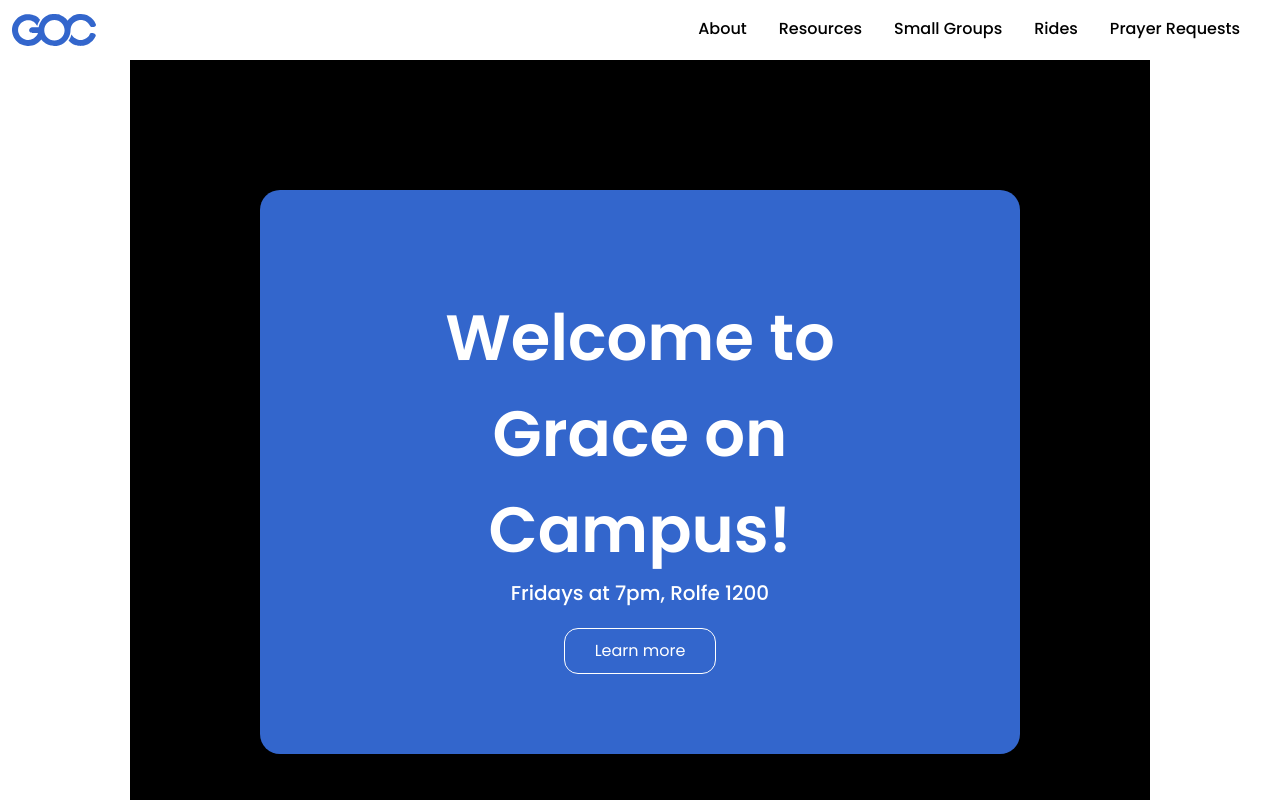
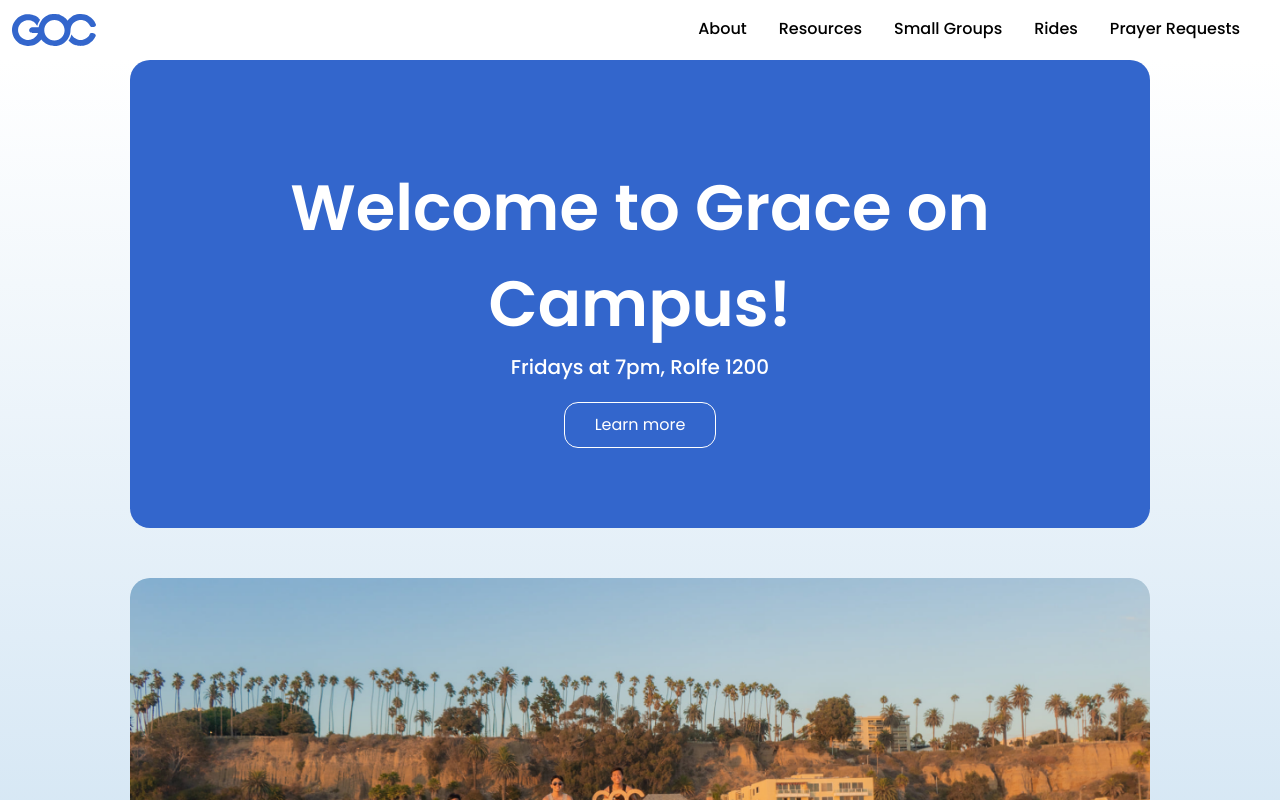
Before and after one commit to graceoncampus/goc-web-v3, a React (Create React App) app: page / in a window 1280 px wide. Shown: the top 800 px of the page. Built offline with nearby package versions, Linux system fonts and the light colour scheme; no server answers; what aws-amplify would draw is missing.

Commit message:
change landing page background styling

```diff
--- a/src/Components/User/Landing/Landing.scss
+++ b/src/Components/User/Landing/Landing.scss
@@ -42,36 +42,9 @@ html {
     flex-direction: column;
     align-items: center;
     justify-content: center;
-}
-
-.landing-top-container {
-    display: flex;
-    flex-direction: column;
-    align-items: center;
-    position: relative;
-    padding: rem.convert(130px);
-    width: 100%;
-}
-
-.landing-bottom-container {
-    display: flex;
-    flex-direction: column;
-    align-items: center;
-    position: relative;
-    padding: rem.convert(130px);
-    padding-top: 0;
-    width: 100%;
-    background-color: white;
-}
-
-.landing-black-background {
-    background-color: black;
-    width: 100%;
-    height: 70%;
-    position: absolute;
-    top: 0;
-    left: 0;
-    z-index: -1;
+    background: linear-gradient(#FFF, #D4E6F4);
+    background-repeat: no-repeat;
+    background-attachment: fixed;
 }
 
 .landing-rounded-blue-box {
--- a/src/Components/User/Landing/Landing.tsx
+++ b/src/Components/User/Landing/Landing.tsx
@@ -1,5 +1,4 @@
-/**
- * Landing Page
+ /* Landing Page
  */
 
 import React from 'react';
@@ -49,8 +48,6 @@ const LandingBody = () => {
 
     return (
         <div className={'landing-container'}>
-            <div className={'landing-top-container'}>
-                <div className={'landing-black-background'}/>
             <div className={'landing-rounded-blue-box'}>
                 <div className={'landing-welcome-title'}>Welcome to Grace on Campus!</div>
                 <div className={'landing-welcome-subtitle'}>Fridays at 7pm, Rolfe 1200</div>
@@ -64,8 +61,6 @@ const LandingBody = () => {
                     Join our Facebook group
                 </button>
             </div>
-            </div>
-            <div className={'landing-bottom-container'}>
             <div className={'landing-welcome-paragraph-container'}>
                 <div className={'landing-welcome-paragraph-title'}>Welcome!</div>
                 <div className={'landing-welcome-paragraph-body'}>
@@ -79,7 +74,6 @@ const LandingBody = () => {
             </div>
             <EventCardList events={events}/>
         </div>
-        </div>
     )
 }
 
```
Lines whose indentation alone changed are shown as unchanged.
